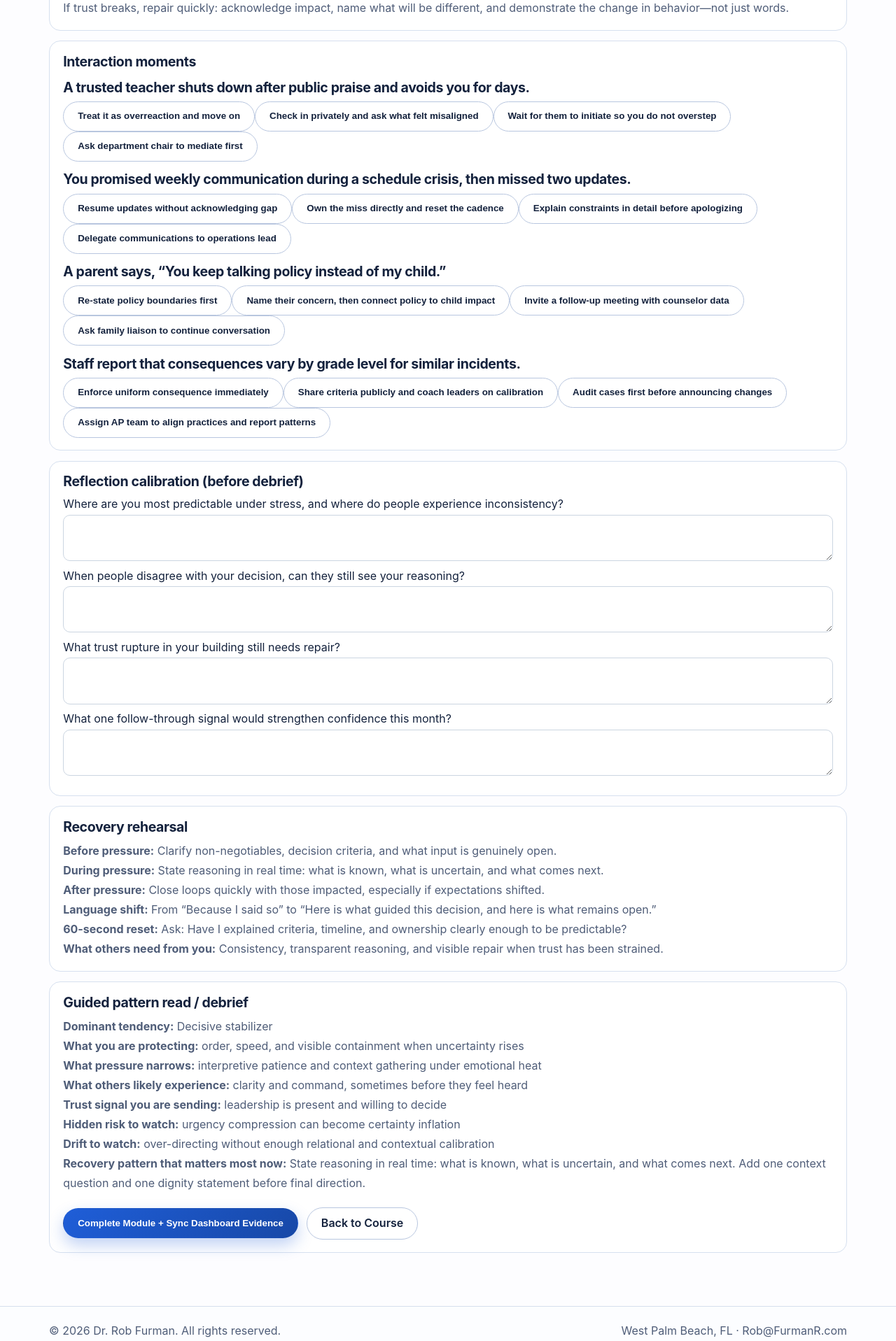
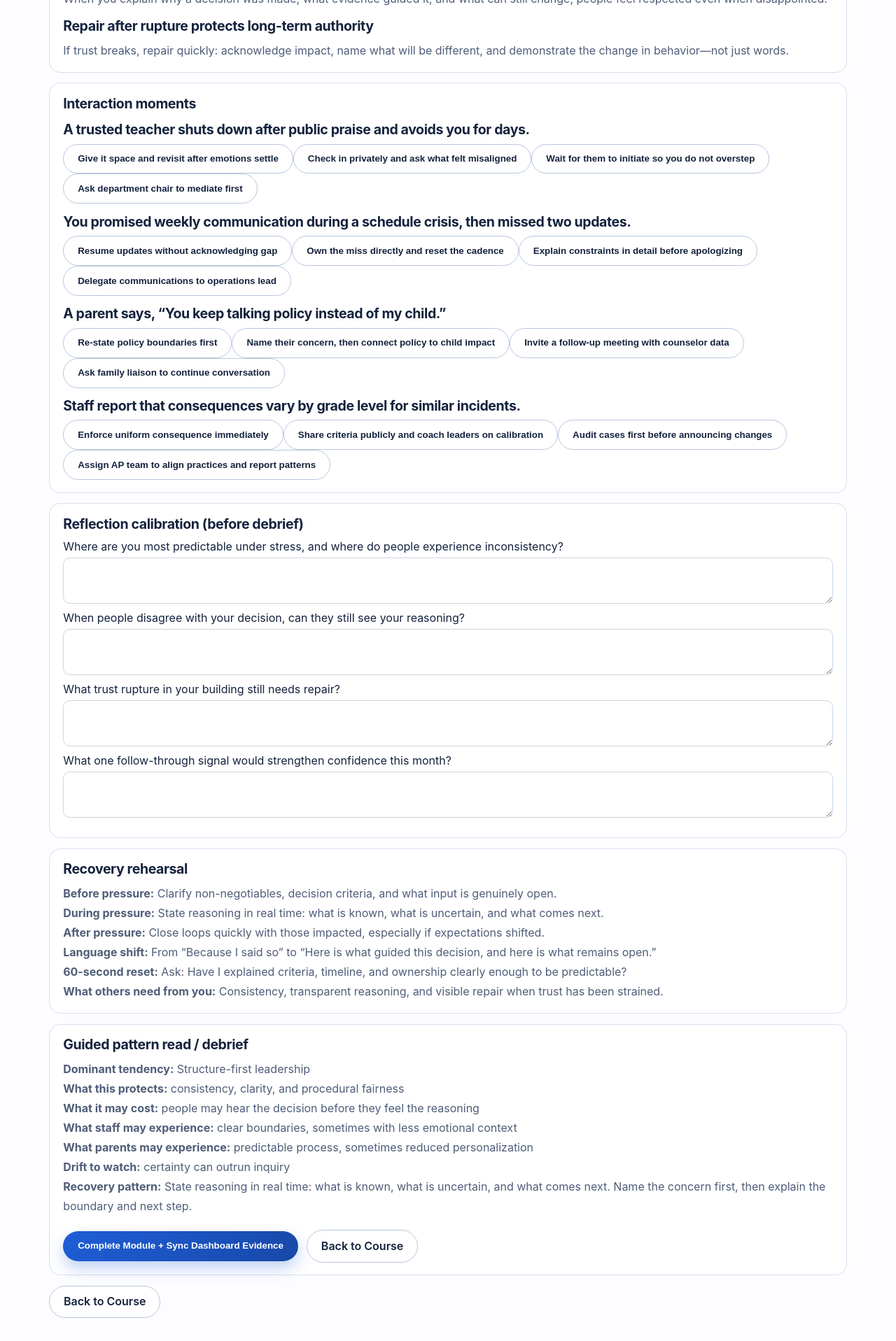
Before and after one commit to DrRobF/rob-furman-portfolio, a Next.js app: page /human-equation-suite/course/trust-construction in a window 1280 px wide. Shown: the part 880-2797 px from the top of the page at 70% size. Built offline with nearby package versions, Linux system fonts and the light colour scheme.

Commit message:
Enhance 8-factor module navigation, sync UX, and dynamic debriefs

```diff
--- a/app/human-equation-suite/course/FactorModulePage.js
+++ b/app/human-equation-suite/course/FactorModulePage.js
@@ -3,49 +3,37 @@ import { useMemo, useState } from 'react';
 import Link from 'next/link';
 import HumanEquationNav from '../../components/HumanEquationNav';
 import { addFactorImpact, createEvidenceEvent, saveEvidenceEvent } from '../dashboard/evidenceModel';
-import { saveCourseEvidence } from './courseModel';
+import { factorCatalog, saveCourseEvidence } from './courseModel';
 
 const tendencyProfiles = {
-  decisive: {
-    title: 'Decisive stabilizer',
-    protects: 'order, speed, and visible containment when uncertainty rises',
-    narrows: 'interpretive patience and context gathering under emotional heat',
-    othersExperience: 'clarity and command, sometimes before they feel heard',
-    trustSignal: 'leadership is present and willing to decide',
-    hiddenRisk: 'urgency compression can become certainty inflation',
-    drift: 'over-directing without enough relational and contextual calibration',
-    recovery: 'Add one context question and one dignity statement before final direction.',
-  },
-  contextual: {
-    title: 'Context attuner',
-    protects: 'human dignity, relational accuracy, and de-escalation quality',
-    narrows: 'decision speed and closure clarity when stakes are high',
-    othersExperience: 'careful listening and emotional steadiness',
-    trustSignal: 'people matter, not only policy outcomes',
-    hiddenRisk: 'relational pacing may drift into unclear boundaries',
-    drift: 'over-empathizing without enough directional clarity and timing',
-    recovery: 'Pair empathy with explicit boundary, owner, and timeline.',
-  },
-  reflective: {
-    title: 'Interpretive calibrator',
-    protects: 'decision quality, fairness, and cognitive discipline',
-    narrows: 'momentum and confidence signaling in urgent windows',
-    othersExperience: 'thoughtful process and reduced snap judgment',
-    trustSignal: 'leadership takes accuracy and fairness seriously',
-    hiddenRisk: 'analysis delay can feel like absence under pressure',
-    drift: 'over-processing when people need a near-term directional call',
-    recovery: 'Name an interim action while continuing inquiry.',
-  },
-  delegative: {
-    title: 'System distributor',
-    protects: 'shared ownership, team development, and sustainable execution',
-    narrows: 'direct leader presence in emotionally charged moments',
-    othersExperience: 'distributed support and role clarity when done well',
-    trustSignal: 'the system can hold, not just one person',
-    hiddenRisk: 'delegation without containment can read as distance',
-    drift: 'handoff without enough framing, follow-up, or visible accountability',
-    recovery: 'Delegate with explicit criteria, check-back point, and relational follow-through.',
-  },
+  structureFirst: { title: 'Structure-first leadership', protects: 'consistency, clarity, and procedural fairness', costs: 'people may hear the decision before they feel the reasoning', staffExperience: 'clear boundaries, sometimes with less emotional context', parentExperience: 'predictable process, sometimes reduced personalization', drift: 'certainty can outrun inquiry', recovery: 'Name the concern first, then explain the boundary and next step.' },
+  emotionFirst: { title: 'Emotion-first leadership', protects: 'dignity, trust temperature, and relational safety', costs: 'next steps can feel unclear if boundaries are delayed', staffExperience: 'seen and heard, but occasionally unsure what is firm', parentExperience: 'respected and calmer, but still looking for clearer direction', drift: 'care without closure', recovery: 'Pair empathy with clear boundary, owner, and timeline.' },
+  delayAvoidance: { title: 'Delay/avoidance pattern', protects: 'short-term de-escalation and risk containment', costs: 'silence can feel like avoidance if follow-up lacks specificity', staffExperience: 'temporary calm, mixed confidence about action', parentExperience: 'less conflict in the moment, more anxiety afterward', drift: 'decisions drift and trust erodes', recovery: 'Set a specific follow-up time and interim action before leaving the moment.' },
+  repairFirst: { title: 'Repair-first leadership', protects: 'relationship continuity after strain', costs: 'can be read as soft if accountability language stays vague', staffExperience: 'high relational repair effort with variable closure', parentExperience: 'genuine care plus opportunity to reset trust', drift: 'repair language replaces decision language', recovery: 'Repair, then restate criteria and shared accountability.' },
+  systemsFirst: { title: 'Systems-first leadership', protects: 'role clarity, shared ownership, and long-term consistency', costs: 'live human urgency may feel under-addressed', staffExperience: 'predictable handoffs and accountability', parentExperience: 'organized response, occasionally impersonal tone', drift: 'handoff without enough visible principal presence', recovery: 'Keep distributed ownership, while remaining visibly present in pivotal moments.' },
+  opticsFirst: { title: 'Optics-first leadership', protects: 'public confidence and immediate message control', costs: 'private trust may weaken if optics lead substance', staffExperience: 'tight messaging pressure', parentExperience: 'clear public signal but concern about authenticity', drift: 'reputation management over relational repair', recovery: 'Align public message with transparent reasoning and private follow-through.' },
+  inquiryFirst: { title: 'Inquiry-first leadership', protects: 'accuracy, fairness, and interpretive discipline', costs: 'pace can feel slow in urgent windows', staffExperience: 'fair process and fewer snap calls', parentExperience: 'thorough review with occasional delay frustration', drift: 'analysis without near-term directional call', recovery: 'Name what is known now and what decision will be made by when.' },
+};
+
+
+const signalFeedback = {
+  decisive: { protects: 'consistency and visible direction', cost: 'reasoning can feel too fast for some people', others: 'staff and families may feel clear on boundaries but less clear on voice', pattern: 'structure-first' },
+  contextual: { protects: 'dignity and relational temperature', cost: 'boundaries can sound softer than intended', others: 'people often feel seen before they feel closure', pattern: 'emotion-first' },
+  reflective: { protects: 'fairness and decision accuracy', cost: 'pace can feel slow in a live-pressure window', others: 'people may appreciate rigor while still wanting earlier direction', pattern: 'inquiry-first' },
+  delegative: { protects: 'system ownership and sustainable follow-through', cost: 'the principal can appear distant in the moment', others: 'teams feel shared responsibility; families may want more direct leader presence', pattern: 'systems-first' },
+  repair: { protects: 'relationship continuity after strain', cost: 'repair can be mistaken for lowered accountability', others: 'people experience genuine reset if next steps are explicit', pattern: 'repair-first' },
+  optics: { protects: 'public confidence and message control', cost: 'private trust can thin if substance lags', others: 'people see strong signaling but question authenticity', pattern: 'optics-first' },
+  delay: { protects: 'de-escalation in the immediate moment', cost: 'uncertainty can expand without specific follow-up', others: 'people may feel calmer now but less secure later', pattern: 'delay/avoidance' },
+};
+
+const signalToTendency = {
+  decisive: 'structureFirst',
+  contextual: 'emotionFirst',
+  reflective: 'inquiryFirst',
+  delegative: 'systemsFirst',
+  repair: 'repairFirst',
+  optics: 'opticsFirst',
+  delay: 'delayAvoidance',
 };
 
 export default function FactorModulePage({ module }) {
@@ -53,46 +41,62 @@ export default function FactorModulePage({ module }) {
   const [answers, setAnswers] = useState({});
   const [notes, setNotes] = useState({});
   const [done, setDone] = useState(false);
+  const [syncMessage, setSyncMessage] = useState('');
   const ready = Object.keys(answers).length >= interactions.length && Object.values(notes).filter(Boolean).length >= 4;
 
   const tally = useMemo(() => {
-    const counts = { decisive: 0, contextual: 0, reflective: 0, delegative: 0 };
+    const counts = Object.fromEntries(Object.keys(tendencyProfiles).map((k) => [k, 0]));
     interactions.forEach((q, idx) => {
       const choice = answers[idx];
       if (choice === undefined) return;
-      counts[q.options[choice]?.signal || 'reflective'] += 1;
+      const signal = q.options[choice]?.signal || 'reflective';
+      const tendency = signalToTendency[signal] || signal || 'inquiryFirst';
+      counts[tendency] = (counts[tendency] || 0) + 1;
     });
     return counts;
   }, [answers, interactions]);
 
-  const dominantKey = useMemo(() => Object.entries(tally).sort((a, b) => b[1] - a[1])[0]?.[0] || 'reflective', [tally]);
+  const dominantKey = useMemo(() => Object.entries(tally).sort((a, b) => b[1] - a[1])[0]?.[0] || 'inquiryFirst', [tally]);
   const profile = tendencyProfiles[dominantKey];
   const recoveryMove = `${recoveryRehearsal?.duringPressure || ''} ${profile.recovery}`.trim();
   const evidenceSummary = `${title}: ${profile.title}; drift=${profile.drift}; recovery=${recoveryMove}`;
 
   const completeModule = () => {
     const completedAt = new Date().toISOString();
-    saveCourseEvidence((current) => ({
+    const nextFactor = factorCatalog.find((f) => f.key === factorKey);
+    const saved = saveCourseEvidence((current) => ({
       ...current,
+      latestCompletedFactor: factorKey,
+      latestCompletedFactorTitle: title,
       interactionEvidence: { ...current.interactionEvidence, [factorKey]: answers },
       reflections: { ...current.reflections, [factorKey]: notes },
       growthSignals: [...(current.growthSignals || []), `${title}: ${profile.title}`],
-      timelineEvents: [...(current.timelineEvents || []), { label: `${title} module completed`, timestamp: completedAt }],
+      timelineEvents: [...(current.timelineEvents || []), { label: `${title} module completed`, timestamp: completedAt, source: 'course' }],
+      courseEvidenceCount: (current.courseEvidenceCount || 0) + 1,
       factorEvidence: {
         ...current.factorEvidence,
-        [factorKey]: { factorId: factorKey, factorTitle: title, completed: true, dominantTendency: profile.title, driftToWatch: profile.drift, recoveryMove, reflectionResponses: notes, interactionChoices: answers, completedAt, evidenceSummary },
+        [factorKey]: { factorId: factorKey, factorTitle: title, completed: true, dominantTendency: profile.title, driftToWatch: profile.drift, recoveryMove, reflectionResponses: notes, interactionChoices: answers, completedAt, evidenceSummary, sourceChip: 'Course' },
       },
     }));
-    saveEvidenceEvent(createEvidenceEvent({ sourceType: 'course_reflection', sourceId: `${factorKey}-${Date.now()}`, sourceLabel: `${title} Module`, evidenceType: 'eight_factors_course', summary: evidenceSummary, factorImpacts: [addFactorImpact(factorKey, 0.75, 0.72, 'positive', 'Course calibration evidence')] }));
+    saveEvidenceEvent(createEvidenceEvent({ sourceType: 'course_reflection', sourceId: `${factorKey}`, sourceLabel: `${title} Module`, evidenceType: 'eight_factors_course', summary: evidenceSummary, tags: ['8 Factors Course', 'Course'], factorImpacts: [addFactorImpact(factorKey, 0.75, 0.72, 'positive', 'Course calibration evidence')] }));
     setDone(true);
+    setSyncMessage('Evidence synced to dashboard.');
+    window.dispatchEvent(new StorageEvent('storage', { key: 'humanEquationCourseEvidence', newValue: JSON.stringify(saved) }));
   };
 
+  const currentIndex = factorCatalog.findIndex((f) => f.key === factorKey);
+  const nextFactor = currentIndex >= 0 && currentIndex < factorCatalog.length - 1 ? factorCatalog[currentIndex + 1] : null;
+
   return <main className="section section-light"><div className="container"><HumanEquationNav />
-    <section className='hes-awareness-hero top-space-sm'><p className='eyebrow'>8 Factors Course</p><h1>{title}</h1><h2>{quote}</h2><p><strong>Pressure shift:</strong> {pressureShift}</p><p><strong>What this module trains:</strong> {moduleTrains}</p><p><strong>Current read:</strong> {Object.keys(answers).length ? `${profile.title} pattern emerging from your interaction choices.` : 'No final pattern yet — begin the micro-pressure sequence.'}</p></section>
+    <section className='hes-awareness-hero top-space-sm'>
+      <p className='eyebrow'>Course → {title}</p>
+      <div className='button-row top-space-sm'><Link className='button secondary' href='/human-equation-suite/course'>Back to Course</Link></div>
+      <h1>{title}</h1><h2>{quote}</h2><p><strong>Pressure shift:</strong> {pressureShift}</p><p><strong>What this module trains:</strong> {moduleTrains}</p><p><strong>Current read:</strong> {Object.keys(answers).length ? `${profile.title} pattern emerging from your choices.` : 'No final pattern yet — begin the micro-pressure sequence.'}</p></section>
     <section className='top-space-sm card'><h2>Teaching section</h2>{teachingBlocks.map((b) => <article key={b.heading} className='top-space-sm'><h3>{b.heading}</h3><p>{b.body}</p></article>)}</section>
-    <section className='top-space-sm card'><h2>Interaction moments</h2>{interactions.map((q,idx)=><article key={idx} className='top-space-sm'><h3>{q.prompt}</h3><div className='button-grid'>{q.options.map((o,i)=><button key={o.label} className={`button ${answers[idx]===i?'primary':'secondary'}`} onClick={()=>setAnswers((p)=>({...p,[idx]:i}))}>{o.label}</button>)}</div>{answers[idx]!==undefined&&<p><strong>Feedback:</strong> {q.options[answers[idx]].feedback} <em>Pattern effect: this choice strengthens your {tendencyProfiles[q.options[answers[idx]].signal || 'reflective'].title.toLowerCase()} tendency.</em></p>}</article>)}</section>
+    <section className='top-space-sm card'><h2>Interaction moments</h2>{interactions.map((q,idx)=><article key={idx} className='top-space-sm'><h3>{q.prompt}</h3><div className='button-grid'>{q.options.map((o,i)=><button key={o.label} className={`button ${answers[idx]===i?'primary':'secondary'}`} onClick={()=>setAnswers((p)=>({...p,[idx]:i}))}>{o.label}</button>)}</div>{answers[idx]!==undefined&&(() => { const selected=q.options[answers[idx]]; const lens=signalFeedback[selected.signal]||signalFeedback.reflective; return <p><strong>Feedback:</strong> {selected.feedback} You protected {lens.protects}. The tradeoff is {lens.cost}. Others may experience this as {lens.others}. Leadership pattern signal: {lens.pattern}.</p>; })()}</article>)}</section>
     <section className='top-space-sm card'><h2>Reflection calibration (before debrief)</h2>{reflectionPrompts.map((r,idx)=><label key={idx} className='hes-reflect-field'><span>{r}</span><textarea rows={3} value={notes[idx]||''} onChange={(e)=>setNotes((p)=>({...p,[idx]:e.target.value}))} /></label>)}</section>
     <section className='top-space-sm card'><h2>Recovery rehearsal</h2><p><strong>Before pressure:</strong> {recoveryRehearsal.beforePressure}</p><p><strong>During pressure:</strong> {recoveryRehearsal.duringPressure}</p><p><strong>After pressure:</strong> {recoveryRehearsal.afterPressure}</p><p><strong>Language shift:</strong> {recoveryRehearsal.languageShift}</p><p><strong>60-second reset:</strong> {recoveryRehearsal.reset60}</p><p><strong>What others need from you:</strong> {recoveryRehearsal.othersNeed}</p></section>
-    <section className='top-space-sm card'><h2>Guided pattern read / debrief</h2><p><strong>Dominant tendency:</strong> {profile.title}</p><p><strong>What you are protecting:</strong> {profile.protects}</p><p><strong>What pressure narrows:</strong> {profile.narrows}</p><p><strong>What others likely experience:</strong> {profile.othersExperience}</p><p><strong>Trust signal you are sending:</strong> {profile.trustSignal}</p><p><strong>Hidden risk to watch:</strong> {profile.hiddenRisk}</p><p><strong>Drift to watch:</strong> {profile.drift}</p><p><strong>Recovery pattern that matters most now:</strong> {recoveryMove}</p><div className='button-row'><button className='button primary' disabled={!ready||done} onClick={completeModule}>{done?'Module Synced':'Complete Module + Sync Dashboard Evidence'}</button><Link className='button secondary' href='/human-equation-suite/course'>Back to Course</Link></div></section>
+    <section className='top-space-sm card'><h2>Guided pattern read / debrief</h2><p><strong>Dominant tendency:</strong> {profile.title}</p><p><strong>What this protects:</strong> {profile.protects}</p><p><strong>What it may cost:</strong> {profile.costs}</p><p><strong>What staff may experience:</strong> {profile.staffExperience}</p><p><strong>What parents may experience:</strong> {profile.parentExperience}</p><p><strong>Drift to watch:</strong> {profile.drift}</p><p><strong>Recovery pattern:</strong> {recoveryMove}</p><div className='button-row'><button className='button primary' disabled={!ready||done} onClick={completeModule}>{done?'Synced ✓':'Complete Module + Sync Dashboard Evidence'}</button><Link className='button secondary' href='/human-equation-suite/course'>Back to Course</Link></div>{syncMessage&&<p className='top-space-sm'><strong>{syncMessage}</strong></p>}{done&&<div className='top-space-sm card'><p>This factor has been added to your leadership profile.</p><div className='button-row'><Link className='button secondary' href='/human-equation-suite/dashboard'>Open Dashboard</Link><Link className='button secondary' href='/human-equation-suite/course'>Back to Course</Link>{nextFactor&&<Link className='button primary' href={`/human-equation-suite/course/${nextFactor.slug}`}>Continue to Next Factor</Link>}</div></div>}</section>
+    <div className='button-row top-space-sm'><Link className='button secondary' href='/human-equation-suite/course'>Back to Course</Link></div>
   </div></main>;
 }
```
Also changed, not shown: app/human-equation-suite/course/courseModel.js.
